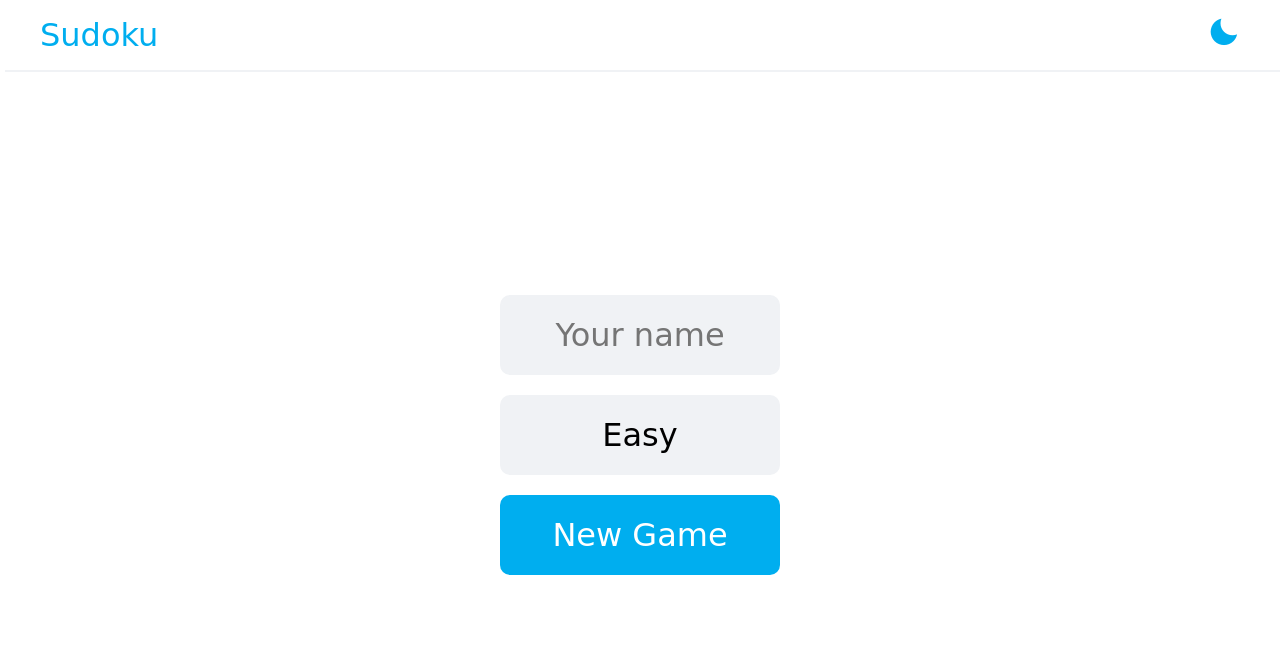
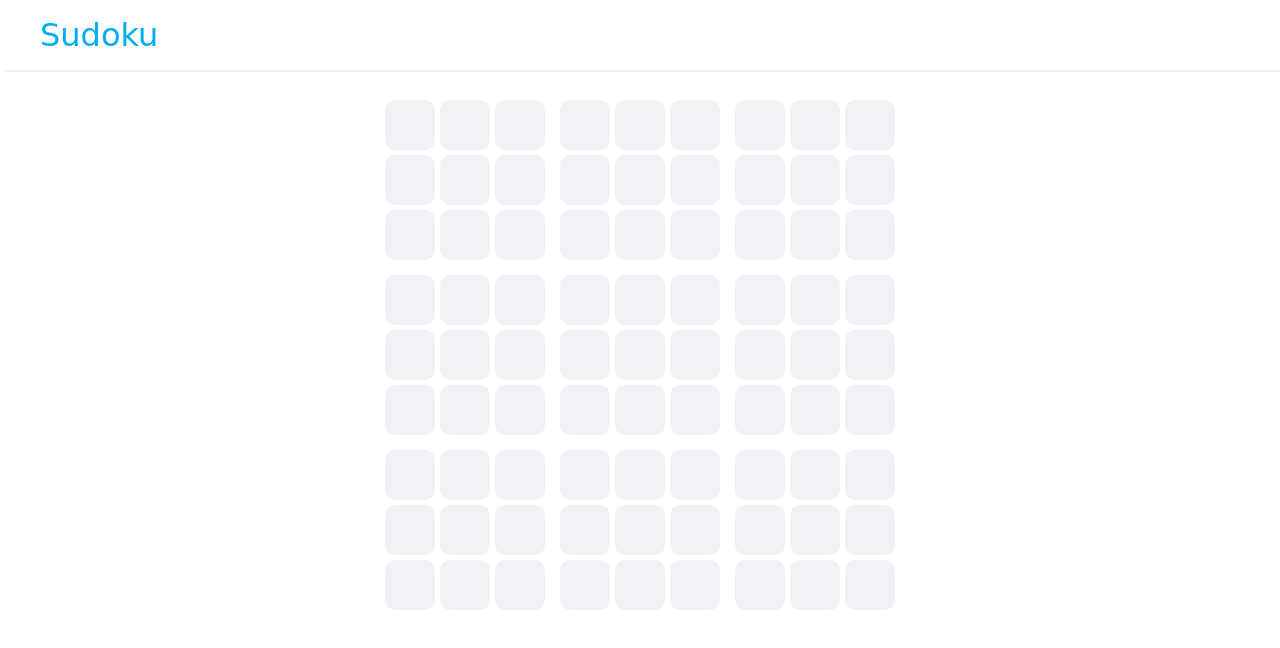
Before and after one commit to haeseul/weflash, a plain HTML site: page games/sudoku/sudoku.html in a window 1280 px wide. Drawn offline with nearby package versions, Linux system fonts and the light colour scheme; a web font is replaced by a local one.

Commit message:
html class, id 이름 변경

```diff
--- a/games/sudoku/js/app.js
+++ b/games/sudoku/js/app.js
@@ -2,33 +2,39 @@
     'use strict'
 
     const get = (target) => document.querySelector(target)
+    const getAll = (target) => document.querySelectorAll(target)
 
-    get('#dark-mode-toggle').addEventListener('click', () => {
+    get('#dark_mode_toggle').addEventListener('click', () => {
         document.body.classList.toggle('dark')
         const isDarkMode = document.body.classList.contains('dark')
         localStorage.setItem('darkmode', isDarkMode)
         // change mobile status bar color
-        get('meta[name="theme-color"]').setAttribute('content', isDarkMode ? '#1a1a2e' : '#fff')
+        get('meta[name="theme_color"]').setAttribute('content', isDarkMode ? '#1a1a2e' : '#fff')
     })
 
 
     // initial value
 
-    const name_input = get('#input-name')
-    const start_screen = get('#start-screen')
+    const cells = getAll('.main_grid_cell')
+
+    const name_input = get('#input_name')
+    const start_screen = get('#start_screen')
 
     let level_index = 0
     let level = CONSTANT.LEVEL[level_index]
 
     //-------------------------
 
-    get('#btn-level').addEventListener('click', (e) => {
-        level_index = level_index + 1 > CONSTANT.LEVEL.length - 1 ? 0 : level_index + 1
+
+    // select level
+
+    get('#btn_level').addEventListener('click', (e) => {
+        level_index = level_index > CONSTANT.LEVEL.length - 2 ? 0 : level_index + 1
         level = CONSTANT.LEVEL[level_index]
         e.target.innerHTML = CONSTANT.LEVEL_NAME[level_index]
     })
 
-    get('#btn-play').addEventListener('click', () => {
+    get('#btn_play').addEventListener('click', () => {
         if (name_input.value.trim().length > 0) {
             alert(`level => ${level}`)
         } else {
@@ -42,11 +48,20 @@
 
     const getGameInfo = () => JSON.parse(localStorage.getItem('game'))
 
+
     // add space for each 0 cells
+
     const initGameGrid = () => {
         let index = 0
 
+        for (let i=0; i < Math.pow(CONSTANT.GRID_SIZE, 2); i++) {
+            let row = Math.floor(i / CONSTANT.GRID_SIZE)
+            let col = i % CONSTANT.GRID_SIZE
+            if (row === 2 || row === 5) cells[index].style.marginBottom = '10px'
+            if (col === 2 || col === 5) cells[index].style.marginRight = '10px'
 
+            index++
+        }
     }
 
     // ------------------------------
@@ -55,11 +70,13 @@
     const init = () => {
         const darkmode = JSON.parse(localStorage.getItem('darkmode'))
         document.body.classList.add(darkmode ? 'dark' : 'light')
-        get('meta[name="theme-color"]').setAttribute('content', darkmode ? '#1a1a2e' : '#fff')
+        get('meta[name="theme_color"]').setAttribute('content', darkmode ? '#1a1a2e' : '#fff')
 
         const game = getGameInfo()
 
-        get('#btn-continue').style.display = game ? 'grid' : 'none'
+        get('#btn_continue').style.display = game ? 'grid' : 'none'
+
+        initGameGrid()
     }
 
     init()
--- a/games/sudoku/sudoku.css
+++ b/games/sudoku/sudoku.css
@@ -77,7 +77,7 @@ nav {
     z-index: 99;
 }
 
-.nav-container {
+.nav_container {
     max-width: 1280px;
     margin: auto;
     display: flex;
@@ -87,30 +87,30 @@ nav {
     height: var(--nav-size);
 }
 
-.nav-logo {
+.nav_logo {
     font-size: var(--font-size-lg);
     color: var(--blue);
 }
 
-.dark-mode-toggle {
+.dark_mode_toggle {
     color: var(--blue);
     font-size: var(--font-size-lg);
     cursor: pointer;
 }
 
-.bxs-sun {
+.bxs_sun {
     display: none;
 }
 
-.bxs-moon {
+.bxs_moon {
     display: inline-block;
 }
 
-.dark .bxs-sun {
+.dark .bxs_sun {
     display: inline-block;
 }
 
-.dark .bxs-moon {
+.dark .bxs_moon {
     display: none;
 }
 
@@ -128,7 +128,7 @@ nav {
     min-width: 400px;
 }
 
-.start-screen {
+.start_screen {
     position: absolute;
     top: 0;
     left: 0;
@@ -142,15 +142,15 @@ nav {
     justify-content: center;
 }
 
-.start-screen.active {
+.start_screen.active {
     transform: translateX(0);
 }
 
-.start-screen > * + * {
+.start_screen > * + * {
     margin-top: 20px;
 }
 
-.input-name {
+.input_name {
     height: 80px;
     width: 280px;
     border-radius: var(--border-radious);
@@ -175,7 +175,7 @@ nav {
     cursor: pointer;
 }
 
-.btn-blue {
+.btn_blue {
     background: var(--blue);
     color: var(--white);
 }
@@ -200,7 +200,7 @@ nav {
     }
 }
 
-.main-game {
+.main_game {
     display: flex;
     height: 100%;
     flex-direction: column;
@@ -210,17 +210,17 @@ nav {
     transition: transform 0.3s ease-in-out;
 }
 
-.main-game.active {
+.main_game.active {
     transform: translateX(0);
 }
 
-.main-sudoku-grid {
+.main_sudoku_grid {
     display: grid;
     gap: var(--gap);
     grid-template-columns: repeat(9, auto);
 }
 
-.main-grid-cell {
+.main_grid_cell {
     display: grid;
     place-items: center;
     width: var(--sudoku-cell-size);
@@ -232,29 +232,29 @@ nav {
     cursor: pointer;
 }
 
-.main-grid-cell.filled {
+.main_grid_cell.filled {
     background-color: var(--filled-bg);
     color: var(--filled-color);
 }
 
-.main-grid-cell.selected {
+.main_grid_cell.selected {
     background-color: var(--blue);
     color: var(--white);
 }
 
-.main-grid-cell:hover {
+.main_grid_cell:hover {
     border: 2px solid var(--blue);
 }
 
-.main-grid-cell.hover {
+.main_grid_cell.hover {
     border: 3px solid var(--blue);
 }
 
-.dark .main-grid-cell.hover {
+.dark .main_grid_cell.hover {
     border: 1px solid var(--blue);
 }
 
-.main-grid-cell.err {
+.main_grid_cell.err {
     background-color: var(--red);
     color: var(--white);
 }
--- a/games/sudoku/sudoku.html
+++ b/games/sudoku/sudoku.html
@@ -5,7 +5,7 @@
     <meta http-equiv="X-UA-Compatible" content="IE=edge">
     <meta name="viewport" content="width=device-width, initial-scale=1.0">
     <!-- mobile status bar color -->
-    <meta name="theme-color" content="#fff">
+    <meta name="theme_color" content="#fff">
     <title>Sudoku</title>
     <!-- google font -->
     <link rel="preconnect" href="https://fonts.googleapis.com">
@@ -19,13 +19,13 @@
 <body>
     <!-- top nav -->
     <nav>
-        <div class="nav-container">
-            <a href="#" class="nav-logo">
+        <div class="nav_container">
+            <a href="#" class="nav_logo">
                 Sudoku
             </a>
-            <div class="dark-mode-toggle" id="dark-mode-toggle">
-                <i class="bx bxs-sun"></i>
-                <i class="bx bxs-moon"></i>
+            <div class="dark_mode_toggle" id="dark_mode_toggle">
+                <i class="bx bxs_sun"></i>
+                <i class="bx bxs_moon"></i>
             </div>
         </div>
     </nav>
@@ -35,102 +35,104 @@
     <div class="main">
         <div class="screen">
             <!-- start screen -->
-            <div class="start-screen active" id="start-screen">
-                <input type="text" placeholder="Your name" maxlength="11" class="input-name" id="input-name">
-                <div class="btn" id="btn-level">
+            <div class="start_screen " id="start_screen">
+                <input type="text" placeholder="Your name" maxlength="11" class="input_name" id="input_name">
+                <div class="btn" id="btn_level">
                     Easy
                 </div>
-                <div class="btn" id="btn-continue">Continue</div>
-                <div class="btn btn-blue" id="btn-play">New Game</div>
+                <div class="btn" id="btn_continue">Continue</div>
+                <div class="btn btn_blue" id="btn_play">New Game</div>
             </div>
             <!-- end start screen -->
 
             <!-- game screen -->
-            <div class="main-game ">
-                <div class="main-sudoku-grid">
+            <div class="main_game active">
+                <div class="main_sudoku_grid">
                     <!-- 9x9 (81 cell) -->
-                    <div class="main-grid-cell"></div>
-                    <div class="main-grid-cell"></div>
-                    <div class="main-grid-cell"></div>
-                    <div class="main-grid-cell"></div>
-                    <div class="main-grid-cell"></div>
-                    <div class="main-grid-cell"></div>
-                    <div class="main-grid-cell"></div>
-                    <div class="main-grid-cell"></div>
-                    <div class="main-grid-cell"></div>
-                    <div class="main-grid-cell"></div>
-                    <div class="main-grid-cell"></div>
-                    <div class="main-grid-cell"></div>
-                    <div class="main-grid-cell"></div>
-                    <div class="main-grid-cell"></div>
-                    <div class="main-grid-cell"></div>
-                    <div class="main-grid-cell"></div>
-                    <div class="main-grid-cell"></div>
-                    <div class="main-grid-cell"></div>
-                    <div class="main-grid-cell"></div>
-                    <div class="main-grid-cell"></div>
-                    <div class="main-grid-cell"></div>
-                    <div class="main-grid-cell"></div>
-                    <div class="main-grid-cell"></div>
-                    <div class="main-grid-cell"></div>
-                    <div class="main-grid-cell"></div>
-                    <div class="main-grid-cell"></div>
-                    <div class="main-grid-cell"></div>
-                    <div class="main-grid-cell"></div>
-                    <div class="main-grid-cell"></div>
-                    <div class="main-grid-cell"></div>
-                    <div class="main-grid-cell"></div>
-                    <div class="main-grid-cell"></div>
-                    <div class="main-grid-cell"></div>
-                    <div class="main-grid-cell"></div>
-                    <div class="main-grid-cell"></div>
-                    <div class="main-grid-cell"></div>
-                    <div class="main-grid-cell"></div>
-                    <div class="main-grid-cell"></div>
-                    <div class="main-grid-cell"></div>
-                    <div class="main-grid-cell"></div>
-                    <div class="main-grid-cell"></div>
-                    <div class="main-grid-cell"></div>
-                    <div class="main-grid-cell"></div>
-                    <div class="main-grid-cell"></div>
-                    <div class="main-grid-cell"></div>
-                    <div class="main-grid-cell"></div>
-                    <div class="main-grid-cell"></div>
-                    <div class="main-grid-cell"></div>
-                    <div class="main-grid-cell"></div>
-                    <div class="main-grid-cell"></div>
-                    <div class="main-grid-cell"></div>
-                    <div class="main-grid-cell"></div>
-                    <div class="main-grid-cell"></div>
-                    <div class="main-grid-cell"></div>
-                    <div class="main-grid-cell"></div>
-                    <div class="main-grid-cell"></div>
-                    <div class="main-grid-cell"></div>
-                    <div class="main-grid-cell"></div>
-                    <div class="main-grid-cell"></div>
-                    <div class="main-grid-cell"></div>
-                    <div class="main-grid-cell"></div>
-                    <div class="main-grid-cell"></div>
-                    <div class="main-grid-cell"></div>
-                    <div class="main-grid-cell"></div>
-                    <div class="main-grid-cell"></div>
-                    <div class="main-grid-cell"></div>
-                    <div class="main-grid-cell"></div>
-                    <div class="main-grid-cell"></div>
-                    <div class="main-grid-cell"></div>
-                    <div class="main-grid-cell"></div>
-                    <div class="main-grid-cell"></div>
-                    <div class="main-grid-cell"></div>
-                    <div class="main-grid-cell"></div>
-                    <div class="main-grid-cell"></div>
-                    <div class="main-grid-cell"></div>
-                    <div class="main-grid-cell"></div>
-                    <div class="main-grid-cell"></div>
-                    <div class="main-grid-cell"></div>
-                    <div class="main-grid-cell"></div>
-                    <div class="main-grid-cell"></div>
-                    <div class="main-grid-cell"></div>
+                    <div class="main_grid_cell"></div>
+                    <div class="main_grid_cell"></div>
+                    <div class="main_grid_cell"></div>
+                    <div class="main_grid_cell"></div>
+                    <div class="main_grid_cell"></div>
+                    <div class="main_grid_cell"></div>
+                    <div class="main_grid_cell"></div>
+                    <div class="main_grid_cell"></div>
+                    <div class="main_grid_cell"></div>
+                    <div class="main_grid_cell"></div>
+                    <div class="main_grid_cell"></div>
+                    <div class="main_grid_cell"></div>
+                    <div class="main_grid_cell"></div>
+                    <div class="main_grid_cell"></div>
+                    <div class="main_grid_cell"></div>
+                    <div class="main_grid_cell"></div>
+                    <div class="main_grid_cell"></div>
+                    <div class="main_grid_cell"></div>
+                    <div class="main_grid_cell"></div>
+                    <div class="main_grid_cell"></div>
+                    <div class="main_grid_cell"></div>
+                    <div class="main_grid_cell"></div>
+                    <div class="main_grid_cell"></div>
+                    <div class="main_grid_cell"></div>
+                    <div class="main_grid_cell"></div>
+                    <div class="main_grid_cell"></div>
+                    <div class="main_grid_cell"></div>
+                    <div class="main_grid_cell"></div>
+                    <div class="main_grid_cell"></div>
+                    <div class="main_grid_cell"></div>
+                    <div class="main_grid_cell"></div>
+                    <div class="main_grid_cell"></div>
+                    <div class="main_grid_cell"></div>
+                    <div class="main_grid_cell"></div>
+                    <div class="main_grid_cell"></div>
+                    <div class="main_grid_cell"></div>
+                    <div class="main_grid_cell"></div>
+                    <div class="main_grid_cell"></div>
+                    <div class="main_grid_cell"></div>
+                    <div class="main_grid_cell"></div>
+                    <div class="main_grid_cell"></div>
+                    <div class="main_grid_cell"></div>
+                    <div class="main_grid_cell"></div>
+                    <div class="main_grid_cell"></div>
+                    <div class="main_grid_cell"></div>
+                    <div class="main_grid_cell"></div>
+                    <div class="main_grid_cell"></div>
+                    <div class="main_grid_cell"></div>
+                    <div class="main_grid_cell"></div>
+                    <div class="main_grid_cell"></div>
+                    <div class="main_grid_cell"></div>
+                    <div class="main_grid_cell"></div>
+                    <div class="main_grid_cell"></div>
+                    <div class="main_grid_cell"></div>
+                    <div class="main_grid_cell"></div>
+                    <div class="main_grid_cell"></div>
+                    <div class="main_grid_cell"></div>
+                    <div class="main_grid_cell"></div>
+                    <div class="main_grid_cell"></div>
+                    <div class="main_grid_cell"></div>
+                    <div class="main_grid_cell"></div>
+                    <div class="main_grid_cell"></div>
+                    <div class="main_grid_cell"></div>
+                    <div class="main_grid_cell"></div>
+                    <div class="main_grid_cell"></div>
+                    <div class="main_grid_cell"></div>
+                    <div class="main_grid_cell"></div>
+                    <div class="main_grid_cell"></div>
+                    <div class="main_grid_cell"></div>
+                    <div class="main_grid_cell"></div>
+                    <div class="main_grid_cell"></div>
+                    <div class="main_grid_cell"></div>
+                    <div class="main_grid_cell"></div>
+                    <div class="main_grid_cell"></div>
+                    <div class="main_grid_cell"></div>
+                    <div class="main_grid_cell"></div>
+                    <div class="main_grid_cell"></div>
+                    <div class="main_grid_cell"></div>
+                    <div class="main_grid_cell"></div>
+                    <div class="main_grid_cell"></div>
+                    <div class="main_grid_cell"></div>
                 </div>
+
+                <div class="main_game_info"></div>
             </div>
             <!-- end game screen -->
         </div>
```
